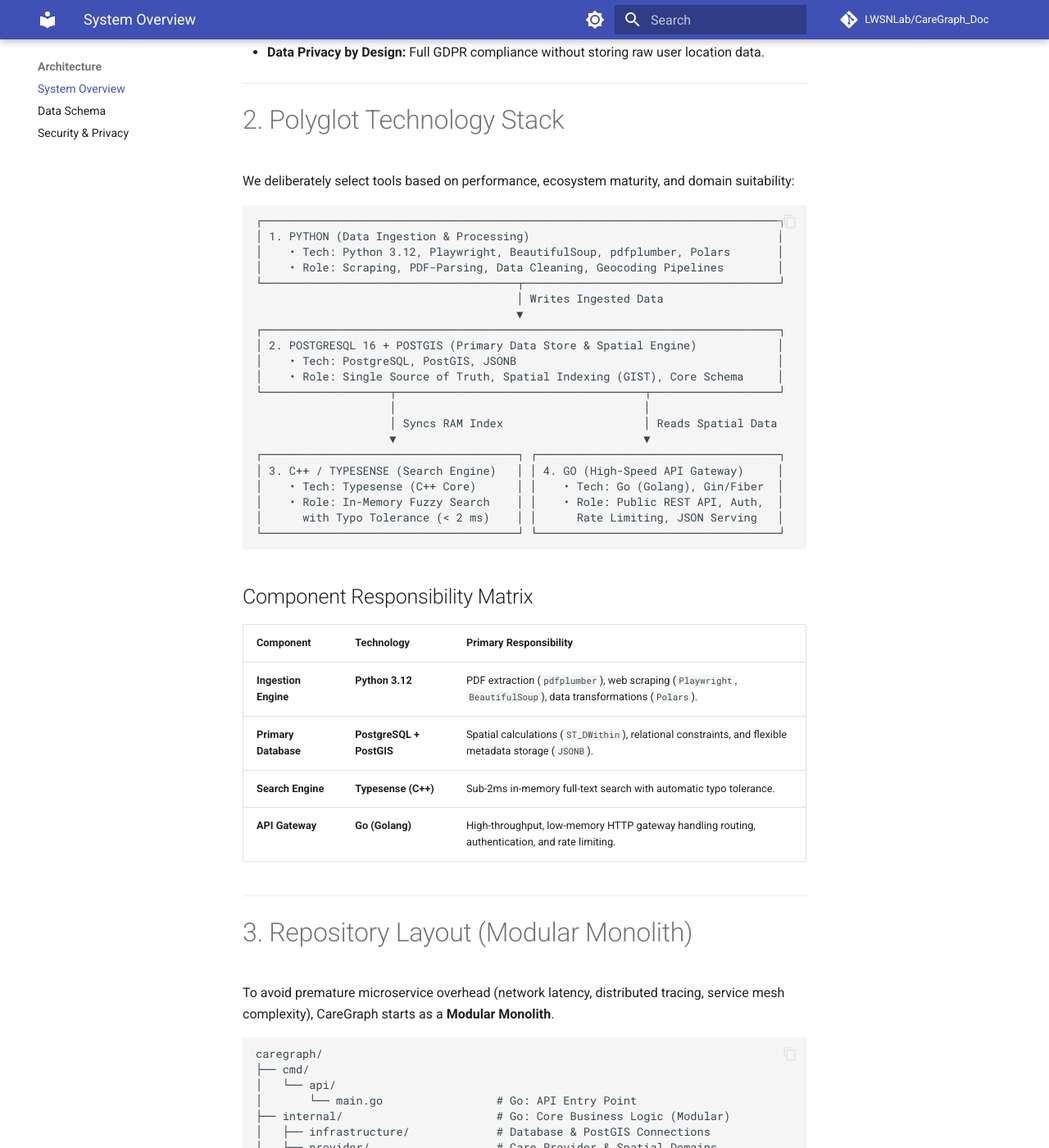
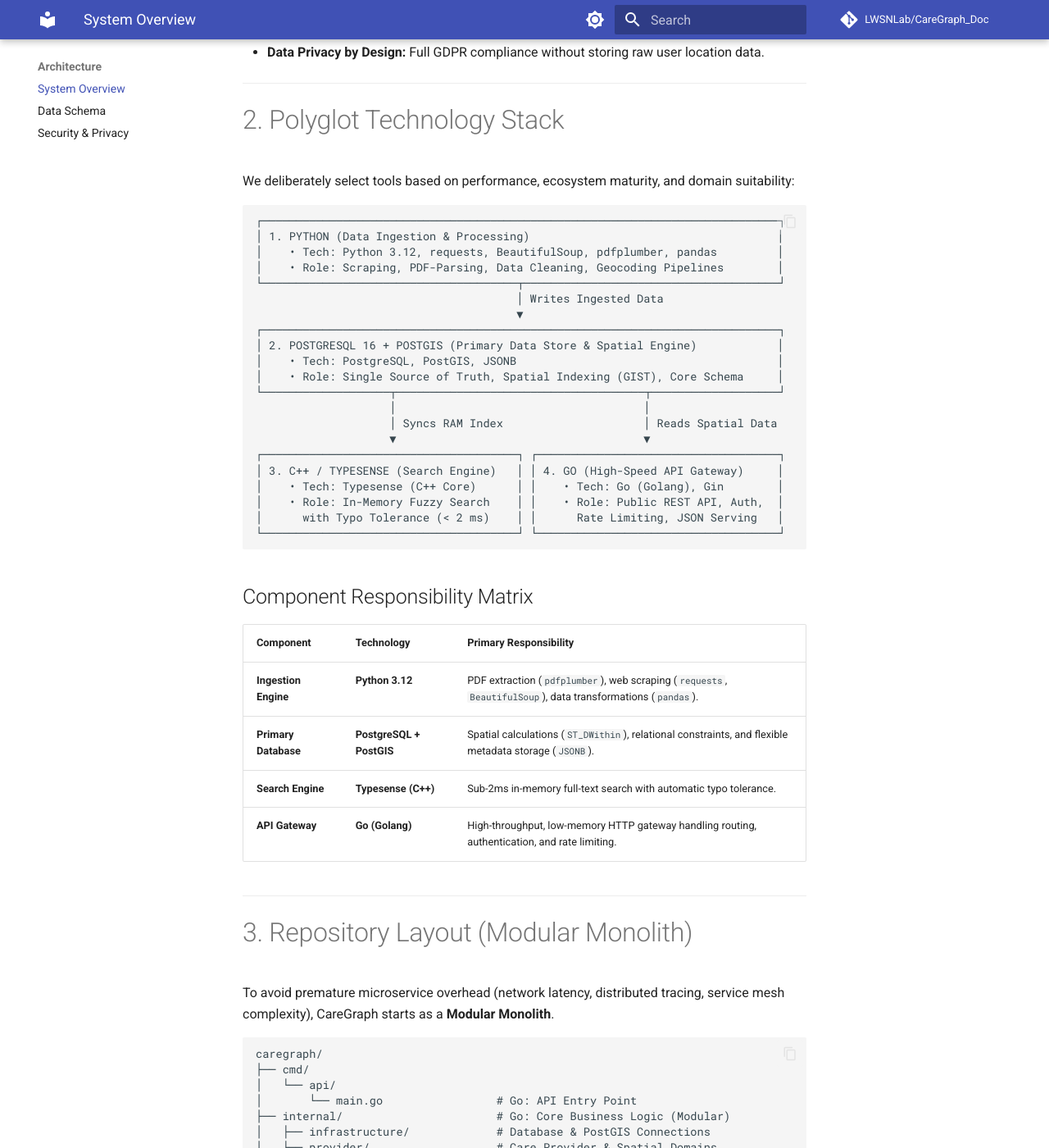
Before and after one commit to LWSNLab/CareGraph_Doc, an MkDocs documentation site: the page built from docs/architecture/system-overview.md, in a window 1280 px wide and 1400 px high, scrolled down 705 px. Shown: the whole window at 82% size. Built offline with MkDocs 1.6.1 and Material for MkDocs 9.7.7, drawn with Linux system fonts in a browser that asks for light colours; comment, search, counter and statistics services are not loaded.

````diff
--- a/docs/architecture/system-overview.md
+++ b/docs/architecture/system-overview.md
@@ -25,7 +25,7 @@
 ```text
 ┌─────────────────────────────────────────────────────────────────────────────┐
 │ 1. PYTHON (Data Ingestion & Processing)                                     │
-│    • Tech: Python 3.12, Playwright, BeautifulSoup, pdfplumber, Polars       │
+│    • Tech: Python 3.12, requests, BeautifulSoup, pdfplumber, pandas         │
 │    • Role: Scraping, PDF-Parsing, Data Cleaning, Geocoding Pipelines        │
 └──────────────────────────────────────┬──────────────────────────────────────┘
                                        │ Writes Ingested Data
@@ -40,7 +40,7 @@
                     ▼                                     ▼
 ┌──────────────────────────────────────┐ ┌────────────────────────────────────┐
 │ 3. C++ / TYPESENSE (Search Engine)   │ │ 4. GO (High-Speed API Gateway)     │
-│    • Tech: Typesense (C++ Core)      │ │    • Tech: Go (Golang), Gin/Fiber  │
+│    • Tech: Typesense (C++ Core)      │ │    • Tech: Go (Golang), Gin        │
 │    • Role: In-Memory Fuzzy Search    │ │    • Role: Public REST API, Auth,  │
 │      with Typo Tolerance (< 2 ms)    │ │      Rate Limiting, JSON Serving   │
 └──────────────────────────────────────┘ └────────────────────────────────────┘
@@ -50,7 +50,7 @@
 
 | Component | Technology | Primary Responsibility |
 | :--- | :--- | :--- |
-| **Ingestion Engine** | **Python 3.12** | PDF extraction (`pdfplumber`), web scraping (`Playwright`, `BeautifulSoup`), data transformations (`Polars`). |
+| **Ingestion Engine** | **Python 3.12** | PDF extraction (`pdfplumber`), web scraping (`requests`, `BeautifulSoup`), data transformations (`pandas`). |
 | **Primary Database** | **PostgreSQL + PostGIS** | Spatial calculations (`ST_DWithin`), relational constraints, and flexible metadata storage (`JSONB`). |
 | **Search Engine** | **Typesense (C++)** | Sub-2ms in-memory full-text search with automatic typo tolerance. |
 | **API Gateway** | **Go (Golang)** | High-throughput, low-memory HTTP gateway handling routing, authentication, and rate limiting. |
````
Also changed, not shown: docs/index.md (+1 -1 lines), docs/pm/roadmap.md (+2 -2 lines), docs/pm/stories/epic-4-operations/e4-s2-ci-cd.md (+1 -1 lines).
